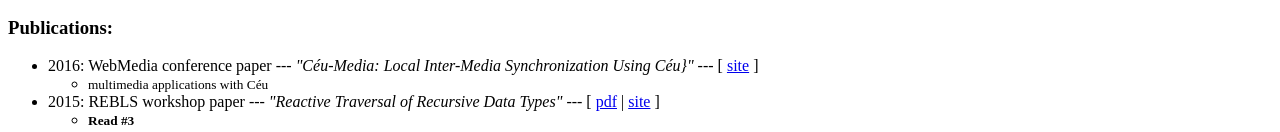
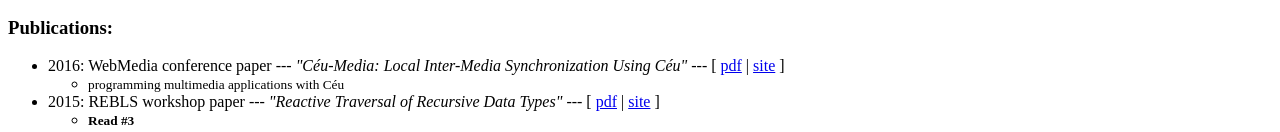
Before and after one commit to fsantanna-no/homepage, a plain HTML site: page index.html in a window 1280 px wide. Shown: the part 763-895 px from the top of the page. Drawn offline with Linux system fonts and the light colour scheme.

Commit message:
(+) ceumedia preprint

```diff
--- a/index.html
+++ b/index.html
@@ -57,9 +57,9 @@ I can help with all support (i.e. coding) to integrate Céu with your platform.
 -->
 <h3 id="publications">Publications:</h3>
 <ul>
-<li>2016: WebMedia conference paper --- <em>&quot;Céu-Media: Local Inter-Media Synchronization Using Céu}&quot;</em> --- [ <a href="http://dl.acm.org/citation.cfm?id=2976856">site</a> ]
+<li>2016: WebMedia conference paper --- <em>&quot;Céu-Media: Local Inter-Media Synchronization Using Céu&quot;</em> --- [ <a href="ceumedia_webmedia16_pre.pdf">pdf</a> | <a href="http://dl.acm.org/citation.cfm?id=2976856">site</a> ]
 <ul>
-<li><small>multimedia applications with Céu</small></li>
+<li><small>programming multimedia applications with Céu</small></li>
 </ul></li>
 <li>2015: REBLS workshop paper --- <em>&quot;Reactive Traversal of Recursive Data Types&quot;</em> --- [ <a href="ceu_rebls15.pdf">pdf</a> | <a href="http://www.guidosalvaneschi.com/REBLS/REBLS2015/">site</a> ]
 <ul>
```
Also changed, not shown: 2 other files.
